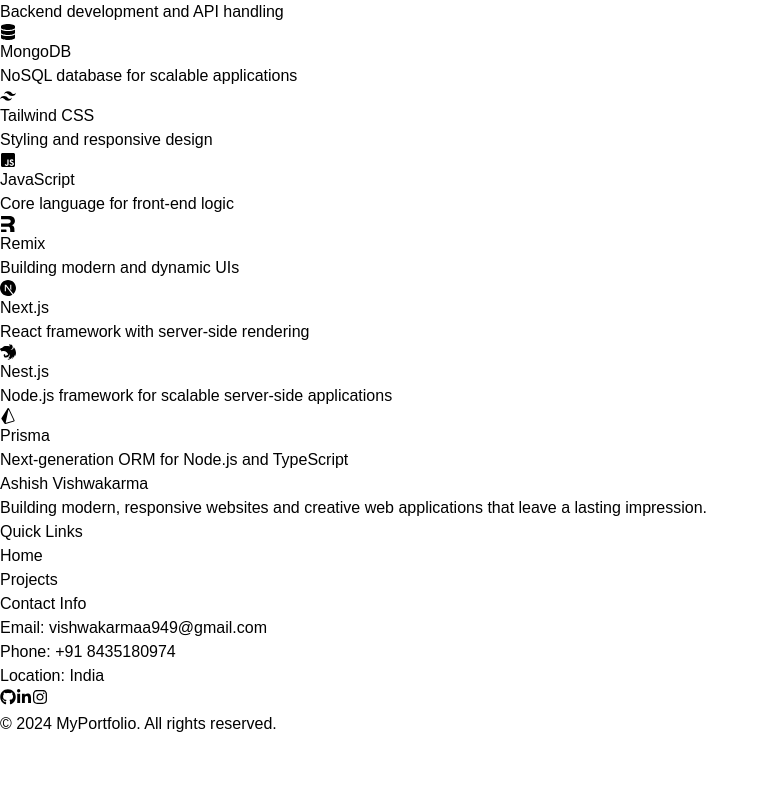
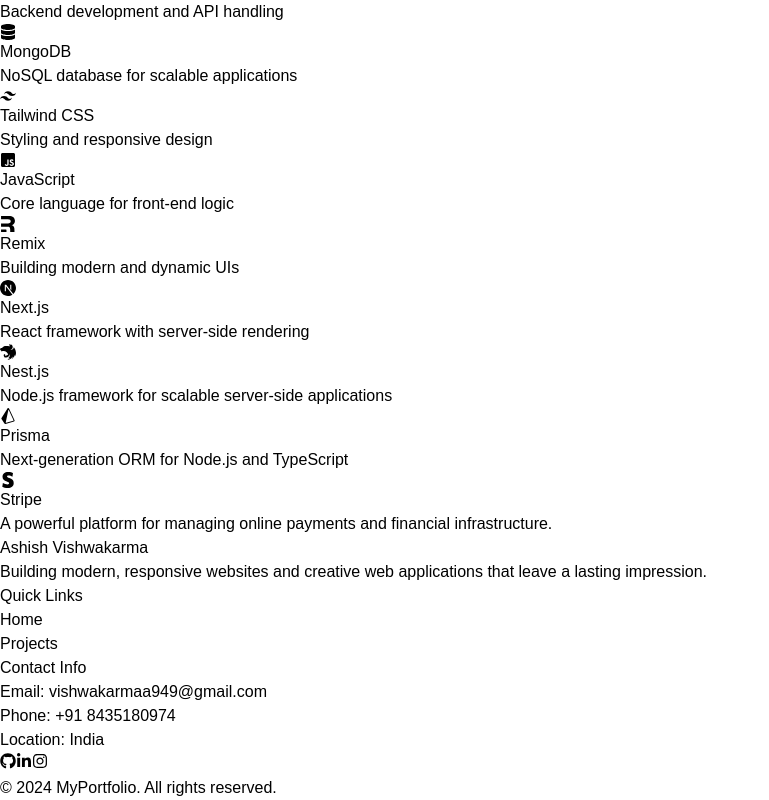
Before and after one commit to ashish-hexalitics/ashish-vishwakarma.portfolio, a React (Vite) app: page / in a window 1280 px wide. Shown: the part 4433-5233 px from the top of the page, without its empty margins (0-769 px from the left). Before the commit the page ends 5169 px from the top, so only its background shows below. Built offline with nearby package versions, Linux system fonts and the light colour scheme.

Commit message:
added stripe skills

```diff
--- a/src/components/SkillsSection.tsx
+++ b/src/components/SkillsSection.tsx
@@ -5,6 +5,7 @@
   SiNextdotjs,
   SiNestjs,
   SiPrisma,
+  SiStripe
 } from "react-icons/si";
 import { FaReact, FaNodeJs, FaDatabase, FaJsSquare } from "react-icons/fa";
 import { Link } from "react-router-dom";
@@ -64,6 +65,12 @@
     description: "Next-generation ORM for Node.js and TypeScript",
     link: "https://www.prisma.io/",
   },
+  {
+    icon: <SiStripe />,
+    name: "Stripe",
+    description: "A powerful platform for managing online payments and financial infrastructure.",
+    link: "https://stripe.com/",
+  }
 ];
 
 const SkillsSection: React.FC = () => {
```
Also changed, not shown: 1 other file (tests, documents, lock files or other folders).
